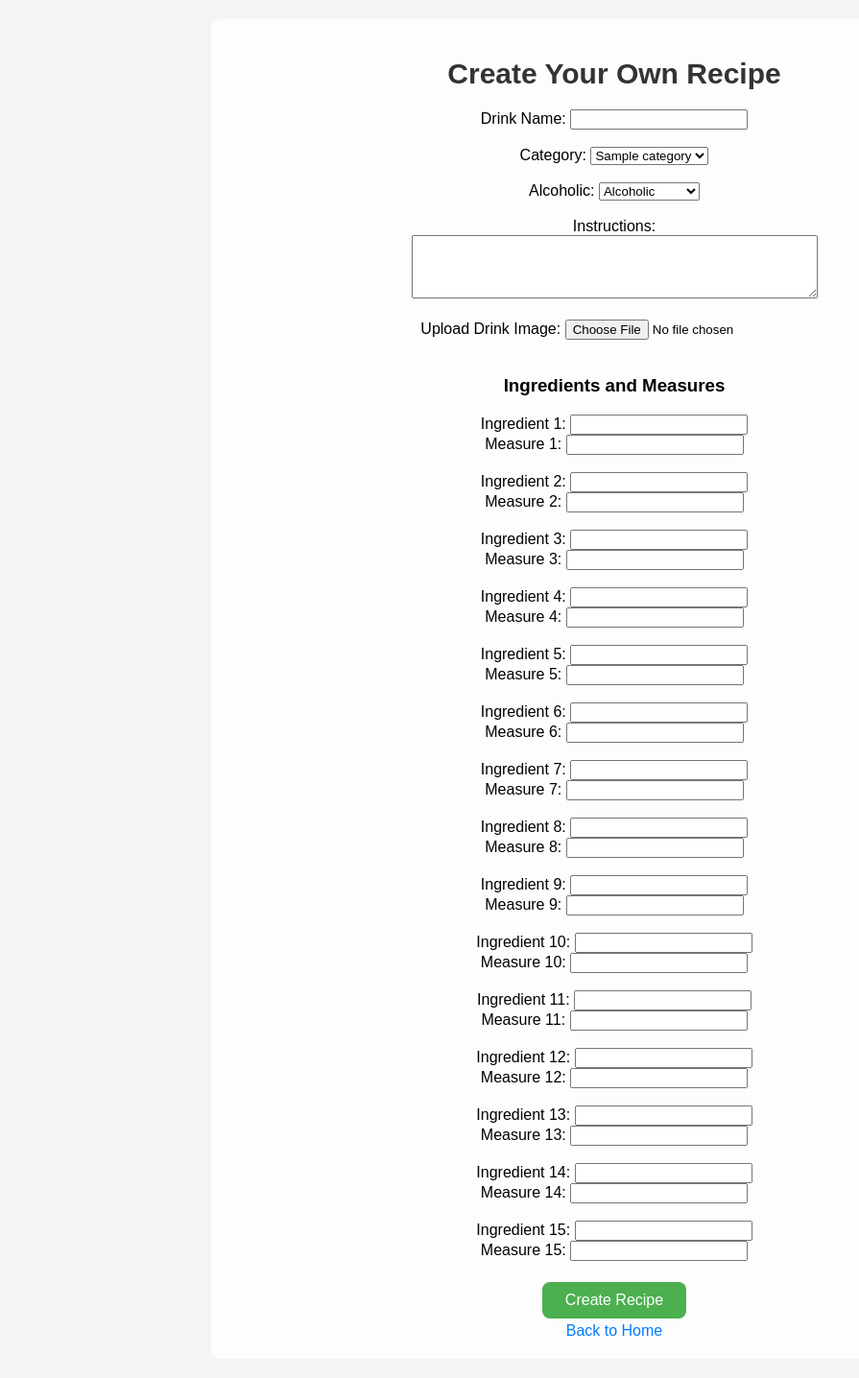
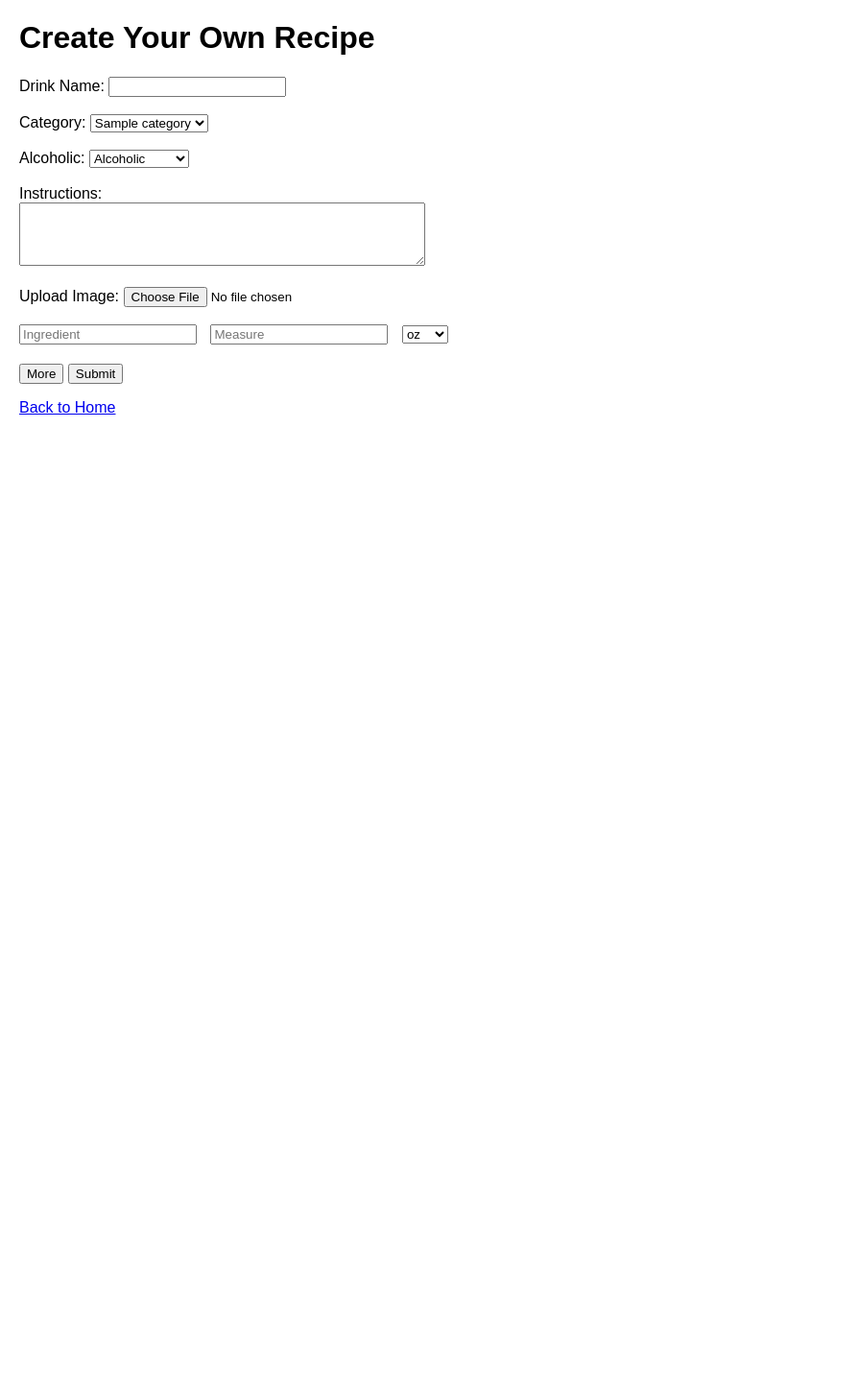
Before and after one commit to laurenrosas93/CafeCopycat, a Flask app: template templates/create_recipe.html in a window 1280 px wide. Shown: the whole page at 96% size, without its empty margins (0-895 px from the left). After the commit the page ends 432 px from the top, so only its background shows below. Run offline with Flask 3, Linux system fonts and the light colour scheme; the template is opened without the code that fills it: most values are stand-ins (such as "Sample title", 1, 10 or a date in 2020).

Commit message:
Update create_recipe.html
1. Users can upload an image for their drink
2. I fixed where the uploads are stored so now they will appear correctly as thumbnails.
3. Added JavaScript to dynamically add more ingredient input fields.
4. Added measurement unit per ingredient added

```diff
--- a/templates/create_recipe.html
+++ b/templates/create_recipe.html
@@ -2,71 +2,95 @@
 <html lang="en">
 <head>
     <meta charset="UTF-8">
+    <meta name="viewport" content="width=device-width, initial-scale=1.0">
     <title>Create Your Own Recipe</title>
-    <link rel="stylesheet" href="{{ url_for('static', filename='style.css') }}">
     <style>
-        .container {
-            text-align: center;
-            margin: auto;
-            padding: 20px;
-            max-width: 800px;
-            background-color: rgba(255, 255, 255, 0.8);
-            border-radius: 10px;
+        body {
+            font-family: Arial, sans-serif;
+            margin: 20px;
         }
-        .button {
-            background-color: #4CAF50;
-            border: none;
-            color: white;
-            padding: 10px 24px;
-            text-align: center;
-            text-decoration: none;
-            display: inline-block;
-            font-size: 16px;
-            margin: 4px 2px;
-            cursor: pointer;
-            border-radius: 8px;
+
+        .ingredient-entry {
+            margin-bottom: 10px;
+        }
+
+        input, select {
+            margin-right: 10px;
+        }
+
+        button {
+            margin-top: 10px;
         }
     </style>
 </head>
 <body>
-
-    <div class="container">
     <h1>Create Your Own Recipe</h1>
-        <form action="{{ url_for('create_recipe') }}" method="post" enctype="multipart/form-data">
+    <form id="recipe-form" method="post" enctype="multipart/form-data">
         <label for="drink_name">Drink Name:</label>
         <input type="text" id="drink_name" name="drink_name" required><br><br>
 
         <label for="category">Category:</label>
-            <select id="category" name="category" required>
+        <select id="category" name="category">
             {% for category in categories %}
                 <option value="{{ category }}">{{ category }}</option>
             {% endfor %}
         </select><br><br>
 
         <label for="alcoholic">Alcoholic:</label>
-            <select id="alcoholic" name="alcoholic" required>
+        <select id="alcoholic" name="alcoholic">
             <option value="Alcoholic">Alcoholic</option>
-                <option value="Non_Alcoholic">Non-Alcoholic</option>
+            <option value="Non_Alcoholic">Non Alcoholic</option>
         </select><br><br>
 
         <label for="instructions">Instructions:</label><br>
         <textarea id="instructions" name="instructions" rows="4" cols="50" required></textarea><br><br>
 
-            <label for="drink_image">Upload Drink Image:</label>
-            <input type="file" id="drink_image" name="drink_image" accept="image/*"><br><br>
+        <label for="drink_image">Upload Image:</label>
+        <input type="file" id="drink_image" name="drink_image"><br><br>
 
-            <h3>Ingredients and Measures</h3>
-            {% for i in range(1, 16) %}
-                <label for="ingredient{{ i }}">Ingredient {{ i }}:</label>
-                <input type="text" id="ingredient{{ i }}" name="ingredient{{ i }}"><br>
-                <label for="measure{{ i }}">Measure {{ i }}:</label>
-                <input type="text" id="measure{{ i }}" name="measure{{ i }}"><br><br>
-            {% endfor %}
-
-            <button type="submit" class="button">Create Recipe</button>
-        </form>
-        <a href="{{ url_for('home') }}">Back to Home</a>
+        <div id="ingredient-list" class="ingredient-list">
+            <div class="ingredient-entry">
+                <input type="text" name="ingredient1" placeholder="Ingredient" required>
+                <input type="number" name="measure1" placeholder="Measure" required>
+                <select name="unit1">
+                    <option value="oz">oz</option>
+                    <option value="ml">ml</option>
+                    <option value="cl">cl</option>
+                    <option value="l">l</option>
+                    <option value="cup">cup</option>
+                    <option value="tbsp">tbsp</option>
+                    <option value="tsp">tsp</option>
+                </select>
+            </div>
         </div>
 
+        <button type="button" id="more-button">More</button>
+        <button type="submit" id="submit-button">Submit</button>
+    </form>
+
+    <script>
+        document.getElementById('more-button').addEventListener('click', function() {
+            const ingredientList = document.getElementById('ingredient-list');
+            const newEntry = document.createElement('div');
+            newEntry.className = 'ingredient-entry';
+            const entryCount = ingredientList.children.length + 1;
+            newEntry.innerHTML = `
+                <input type="text" name="ingredient${entryCount}" placeholder="Ingredient" required>
+                <input type="number" name="measure${entryCount}" placeholder="Measure" required>
+                <select name="unit${entryCount}">
+                    <option value="oz">oz</option>
+                    <option value="ml">ml</option>
+                    <option value="cl">cl</option>
+                    <option value="l">l</option>
+                    <option value="cup">cup</option>
+                    <option value="tbsp">tbsp</option>
+                    <option value="tsp">tsp</option>
+                </select>
+            `;
+            ingredientList.appendChild(newEntry);
+        });
+    </script>
+
+    <p><a href="{{ url_for('home') }}">Back to Home</a></p>
 </body>
 </html>
```
Lines whose indentation alone changed are shown as unchanged.
